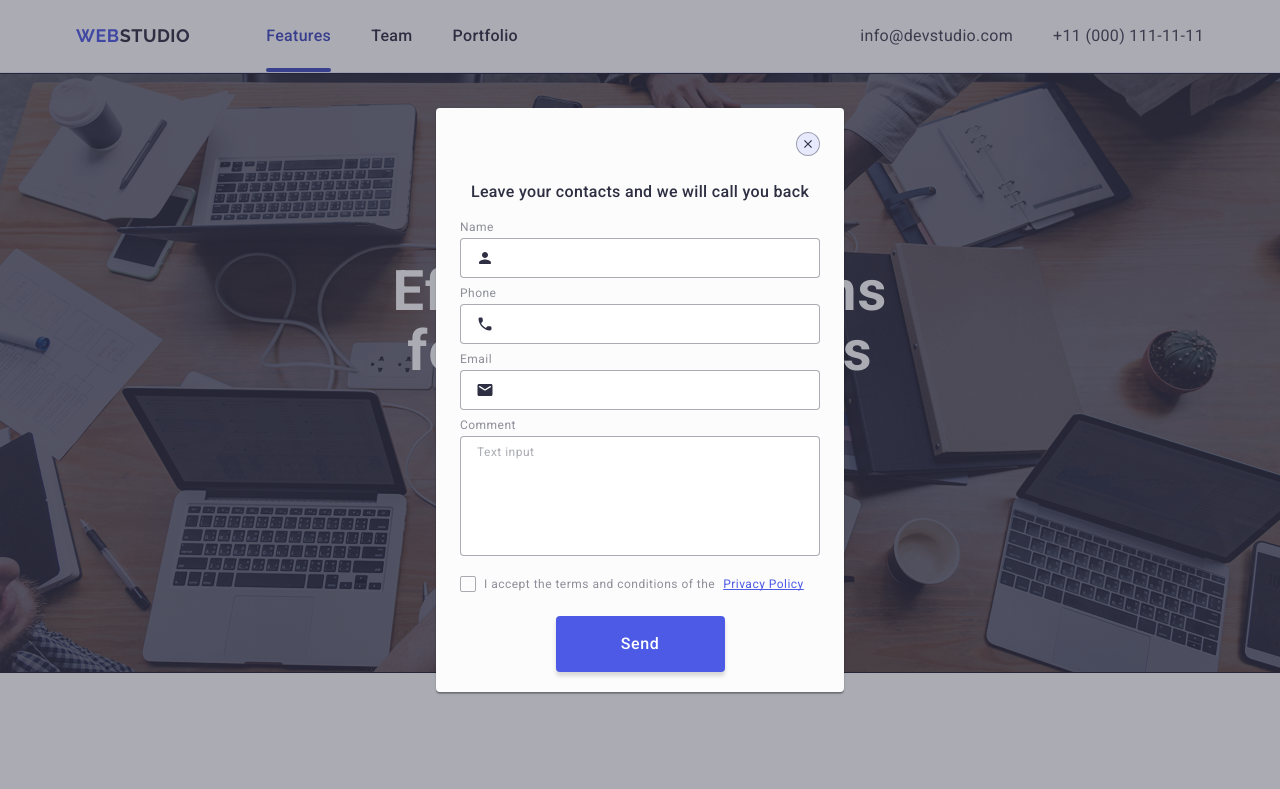
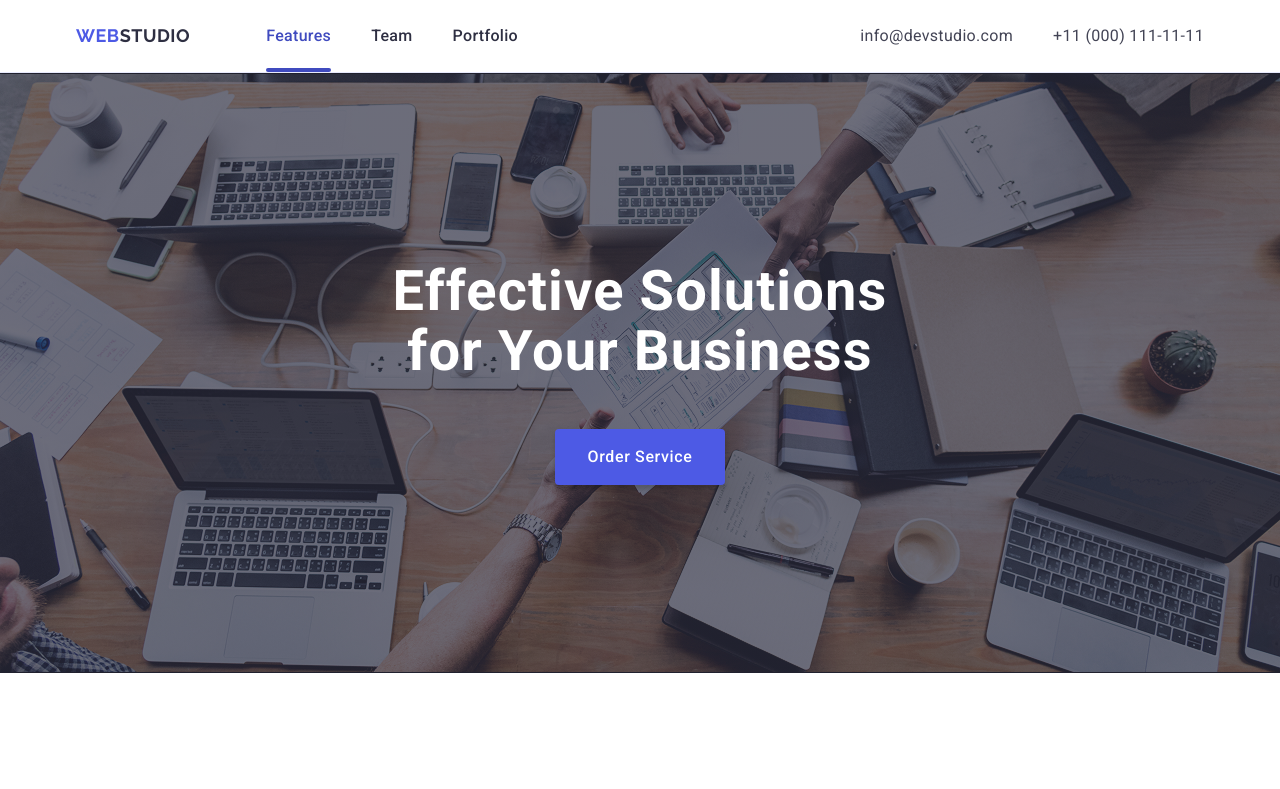
Before and after one commit to ZemikHWM/goit-markup-hw-05, a plain HTML site: page index.html in a window 1280 px wide. Shown: the top 789 px of the page. Drawn offline with nearby package versions, Linux system fonts and the light colour scheme.

Commit message:
h5-AI3/2

```diff
--- a/index.html
+++ b/index.html
@@ -507,7 +507,7 @@
         </div>
       </div>
     </footer>
-    <div class="modal-overlay is-open" id="modal">
+    <div class="modal-overlay" id="modal">
       <div class="modal">
         <button type="button" class="form-button-close">
           <svg class="form-icon-close" width="8" height="8">
```
